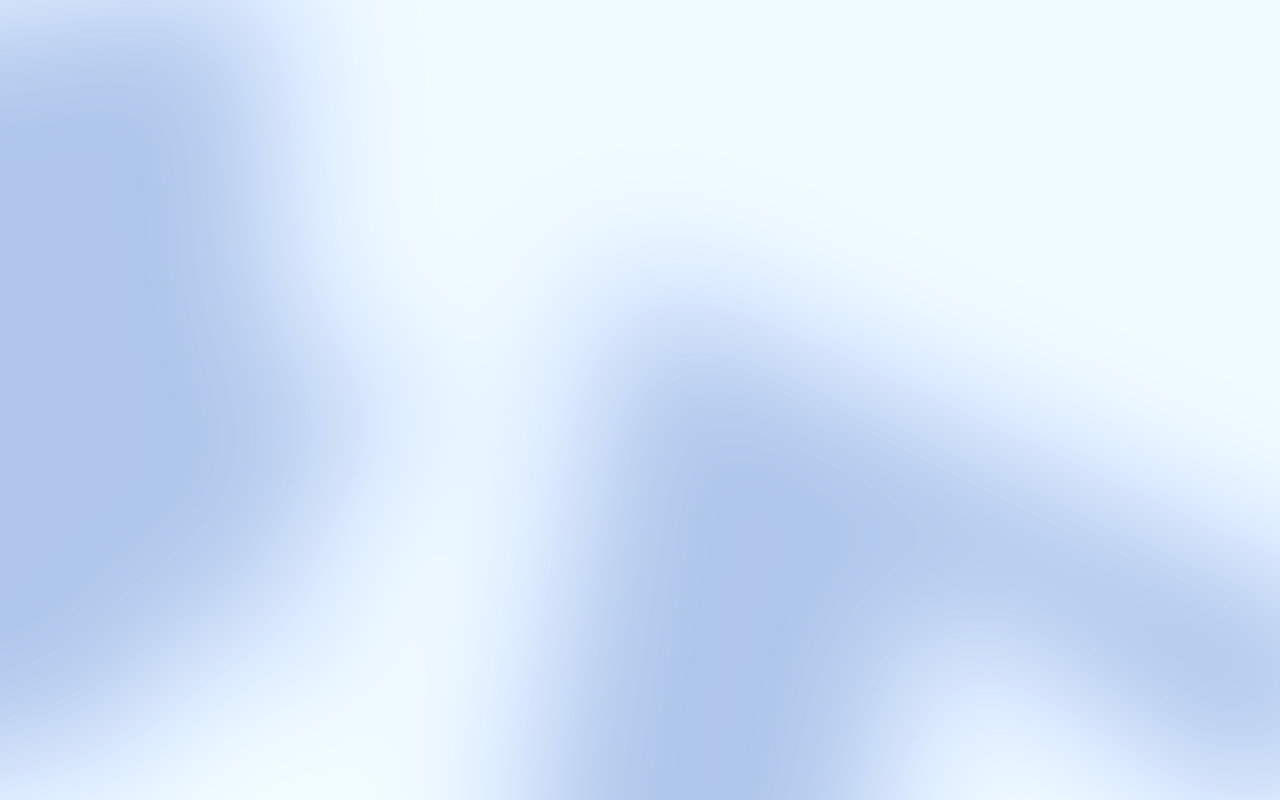
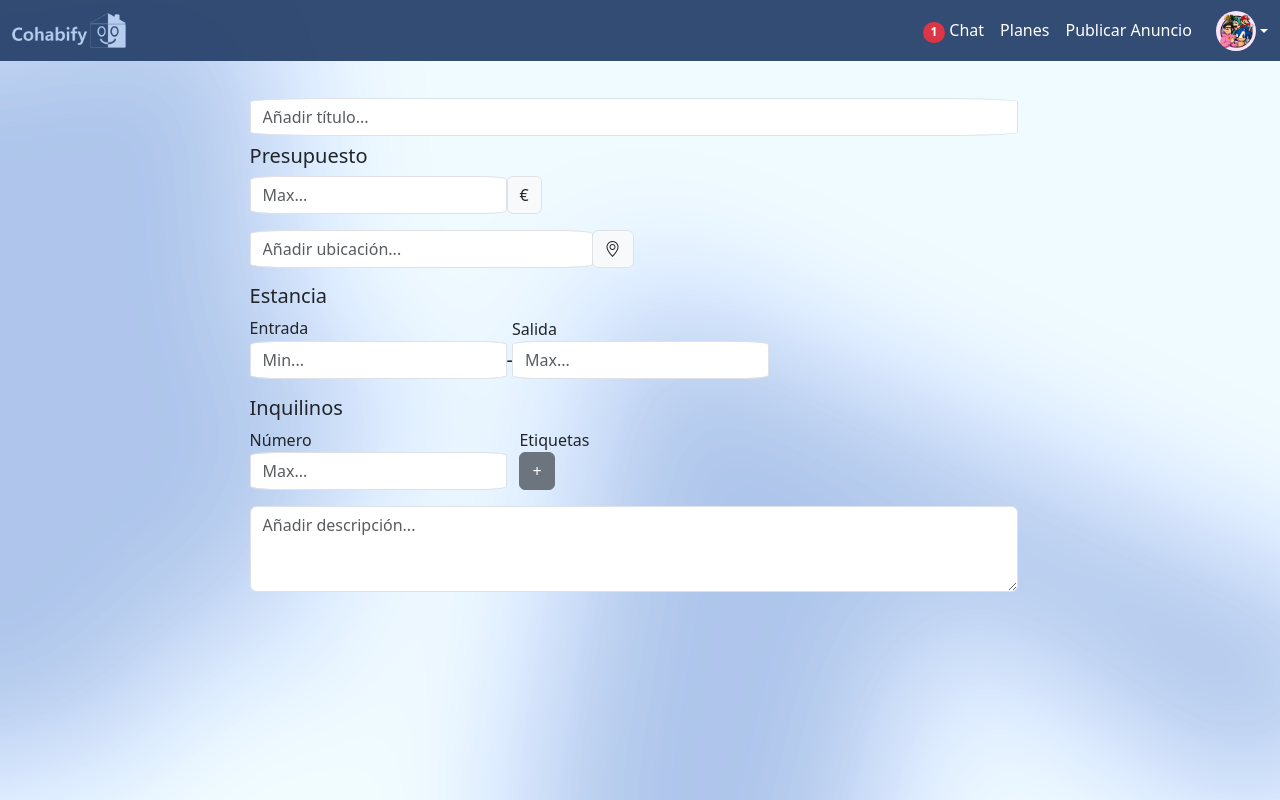
Before and after one commit to Cohabify-ISPP/Cohabify, a Vue app in the folder frontend/: page /userAdvertisement/new in a window 1280 px wide. Before the commit this address had no page. Built offline with nearby package versions, Linux system fonts and the light colour scheme.

Commit message:
feat: pantalla createUserAdvertisements

```diff
--- /dev/null
+++ b/frontend/src/components/userAdvertisement/createUserAdvertisement.vue
@@ -0,0 +1,184 @@
+<script>
+import { ref, onMounted,onBeforeMount } from 'vue';
+import {Popover} from 'bootstrap';
+export default {
+
+    setup() {
+
+        const tags= ref([{tag: 'Ordenado',tagtype:"USER_TAG"},{tag: 'Limpio',tagtype:"USER_TAG"},
+        {tag: 'Amueblado',tagtype:"USER_TAG"},{tag: 'Céntrico',tagtype:"USER_TAG"},
+        {tag: 'Exterior',tagtype:"USER_TAG"},{tag: 'Interior',tagtype:"USER_TAG"},
+        {tag: 'Luminoso',tagtype:"USER_TAG"},{tag: 'Tranquilo',tagtype:"USER_TAG"},
+        {tag: 'Reformado',tagtype:"USER_TAG"},{tag: 'Terraza',tagtype:"USER_TAG"},
+        {tag: 'Ascensor',tagtype:"USER_TAG"},{tag: 'Parking',tagtype:"USER_TAG"},
+        {tag: 'Piscina',tagtype:"USER_TAG"},{tag: 'Jardín',tagtype:"USER_TAG"},
+        {tag: 'Calefacción',tagtype:"USER_TAG"},{tag: 'Aire acondicionado',tagtype:"USER_TAG"},
+        {tag: 'Vistas',tagtype:"USER_TAG"},{tag: 'Amueblado',tagtype:"USER_TAG"},
+        {tag: 'Céntrico',tagtype:"USER_TAG"},{tag: 'Exterior',tagtype:"USER_TAG"},
+        {tag: 'Interior',tagtype:"USER_TAG"},{tag: 'Luminoso',tagtype:"USER_TAG"},
+        {tag: 'Tranquilo',tagtype:"USER_TAG"},{tag: 'Reformado',tagtype:"USER_TAG"},
+        {tag: 'Terraza',tagtype:"USER_TAG"},{tag: 'Ascensor',tagtype:"USER_TAG"},
+        {tag: 'Parking',tagtype:"USER_TAG"},{tag: 'Piscina',tagtype:"USER_TAG"},
+        {tag: 'Jardín',tagtype:"USER_TAG"},{tag: 'Calefacción',tagtype:"USER_TAG"},
+        {tag: 'Aire acondicionado',tagtype:"USER_TAG"},{tag: 'Vistas',tagtype:"USER_TAG"},
+        {tag: 'Amueblado',tagtype:"USER_TAG"},{tag: 'Céntrico',tagtype:"USER_TAG"},
+        {tag: 'Exterior',tagtype:"USER_TAG"},{tag: 'Interior',tagtype:"USER_TAG"}]);
+
+        const userAd = ref({
+            title: '',
+            description: '',
+            max_budget: '',
+            desiredLocation: '',
+            entranceDate: '',
+            exitDate: '',
+            maxCohabitants: '',
+            likes: [],
+            tags: [],
+        });
+        const popoverContent = ref('');
+
+        const handleClick = (tag) => {
+            console.log('Clicked on tag:', tag.tag);
+        };
+
+        const initializePopoverContent = () => {
+            popoverContent.value = `<div style="width: 100%; display: block;">
+                <p>Etiquetas</p>`
+            for (const tag of tags.value){
+                 popoverContent.value += `
+                <button type="button" class="btn btn-primary" @click.prevent="handleClick(tag)">`+ tag.tag +`</button>`
+            }
+            popoverContent.value += `</div>`;
+        };
+
+        onBeforeMount(() => {
+            initializePopoverContent();
+        });
+
+        onMounted(() => {
+            console.log('User Advertisement Component is mounted');
+
+            const popoverTriggerList = document.querySelectorAll('[data-bs-toggle="popover"]');
+            const popoverList = [...popoverTriggerList].map(popoverTriggerEl => new Popover(popoverTriggerEl,{
+                html: true,
+                sanitize: false,
+            }));
+        });
+
+
+        return{
+            tags,
+            handleClick,
+            popoverContent,
+
+        }
+    }
+}
+</script>
+
+<template>
+<Navbar/>
+<div class="contenedor d-flex align-items-center justify-content-center text-center">
+    <div class="panel">
+        <div class="columna" style="flex-grow:2">
+            <form>
+                <div class="form-group" style="text-align: left; margin-top: 3vh;">
+                    <input type="text" class="form-control" id="titulo" placeholder="Añadir título...">
+                    <h5>Presupuesto</h5>
+                    <div class="input-group mb-3 d-flex w-50">
+                        <div class="d-flex align-items-center">
+                            <input type="text" class="form-control" aria-label="Cantidad máxima" placeholder="Max...">
+                            <div class="input-group-append">
+                                <span class="input-group-text">€</span>
+                            </div>
+                        </div>
+                    </div>
+                    <div class="input-group mb-3 d-flex w-50">
+                        <input type="text" class="form-control" aria-label="Añadir ubicación" placeholder="Añadir ubicación...">
+                        <div class="input-group-append">
+                            <span class="input-group-text"><i class="bi bi-geo-alt" style="font-size: inherit;"></i></span>
+                        </div>
+                    </div>
+                    <h5>Estancia</h5>
+                    <div class="input-group mb-3 d-flex w-75 align-items-center">
+                        <div class="input-up">
+                            <label for="entrada">Entrada</label>
+                            <div class="d-flex align-items-center">
+                                <input type="text" id="entrada" class="form-control" aria-label="Cantidad mínima" placeholder="Min...">
+                                <h5 style="margin: 0 2vw"> - </h5>
+                            </div>
+                        </div>
+                        <div class="input-up">
+                            <label for="salida">Salida</label>
+                           <input type="text" id="salida" class="form-control" aria-label="Cantidad máxima" placeholder="Max...">
+                        </div>
+                    </div>
+                    <h5>Inquilinos</h5>
+                    <div class="input-group mb-3 d-flex w-75 align-items-center">
+                        <div class="input-up">
+                            <label for="entrada">Número</label>
+                            <div class="d-flex align-items-center">
+                                <input type="text" id="entrada" class="form-control" aria-label="Cantidad máxima" placeholder="Max...">
+                            </div>
+                        </div>
+                        <div class="input-up" style="margin-left: 1vw;">
+                            <span>Etiquetas</span>
+                            <button type="button" class="btn btn-secondary" data-bs-container="body" data-bs-toggle="popover" data-bs-placement="bottom" :data-bs-content="popoverContent" >
+                                +
+                            </button>
+                        </div>
+                    </div>
+                    <textarea class="form-control" id="descripcion" rows="3" placeholder="Añadir descripción..."></textarea>
+                </div>
+            </form>
+        </div>
+    </div>
+</div>
+
+</template>
+
+<style>
+.contenedor {
+    position: relative;
+    display: flex;
+    height: auto;
+    width: 97%;
+    margin: 1%;
+    justify-content: start;
+    align-items: start;
+}
+
+.panel {
+    width: 60vw;
+    max-width: 100%;
+}
+
+.columna {
+    display: flex;
+    height: auto;
+    flex-direction: column;
+    flex: 1;
+    overflow-y: auto;
+    overflow-x: hidden;
+    margin-bottom: 5px;
+    align-items: left;
+}
+
+.input-up {
+    display: flex;
+    flex-direction: column;
+    align-items: flex-start;
+}
+h5 {
+    margin: 1vh 0 !important;
+}
+
+.popover{
+    --bs-popover-max-width: 80% !important;
+}
+
+input{
+    border-radius: 10% !important;
+}
+
+</style>
--- a/frontend/src/router.js
+++ b/frontend/src/router.js
@@ -3,12 +3,14 @@ import Main from './components/Main.vue';
 import Login from './components/authentication/Login.vue';
 import Register from './components/authentication/Register.vue';
 import UserAdvertisementDetails from './components/userAdvertisement/UserAdvertisementDetails.vue';
+import createUserAdvertisement from './components/userAdvertisement/createUserAdvertisement.vue';
 
 const routes = [
     { path: '/', component: Main },
     { path: '/login', component: Login },
     { path: '/register', component: Register },
     {path: '/userAdvertisement/1', component: UserAdvertisementDetails },
+    {path: '/userAdvertisement/new', component: createUserAdvertisement },
 ];
 
 const router = createRouter({
```
Also changed, not shown: frontend/src/components/userAdvertisement/popoverCreateUserAdvertisement.vue (added, +13 -0 lines), 1 other file (tests, documents, lock files or other folders).
